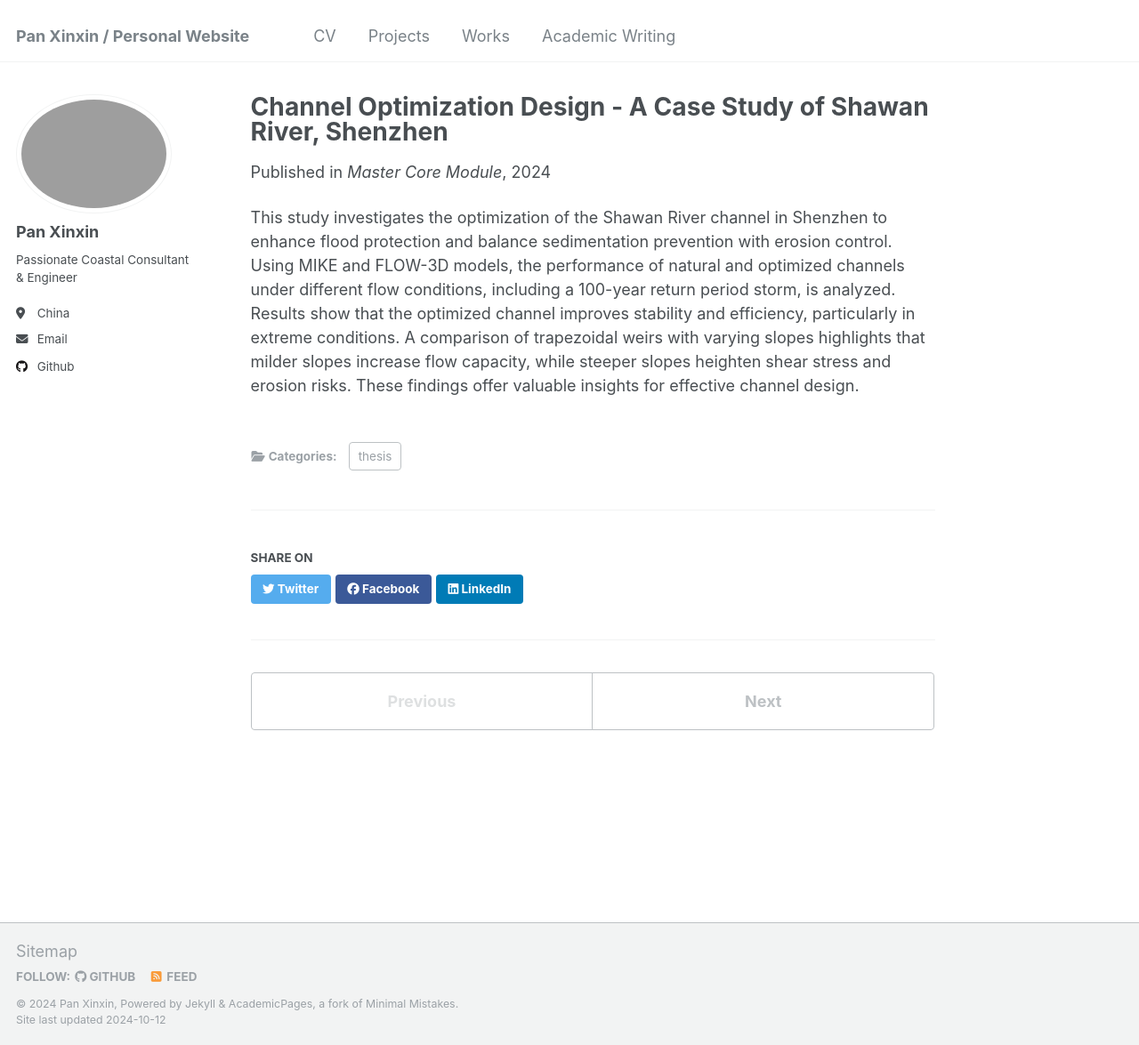
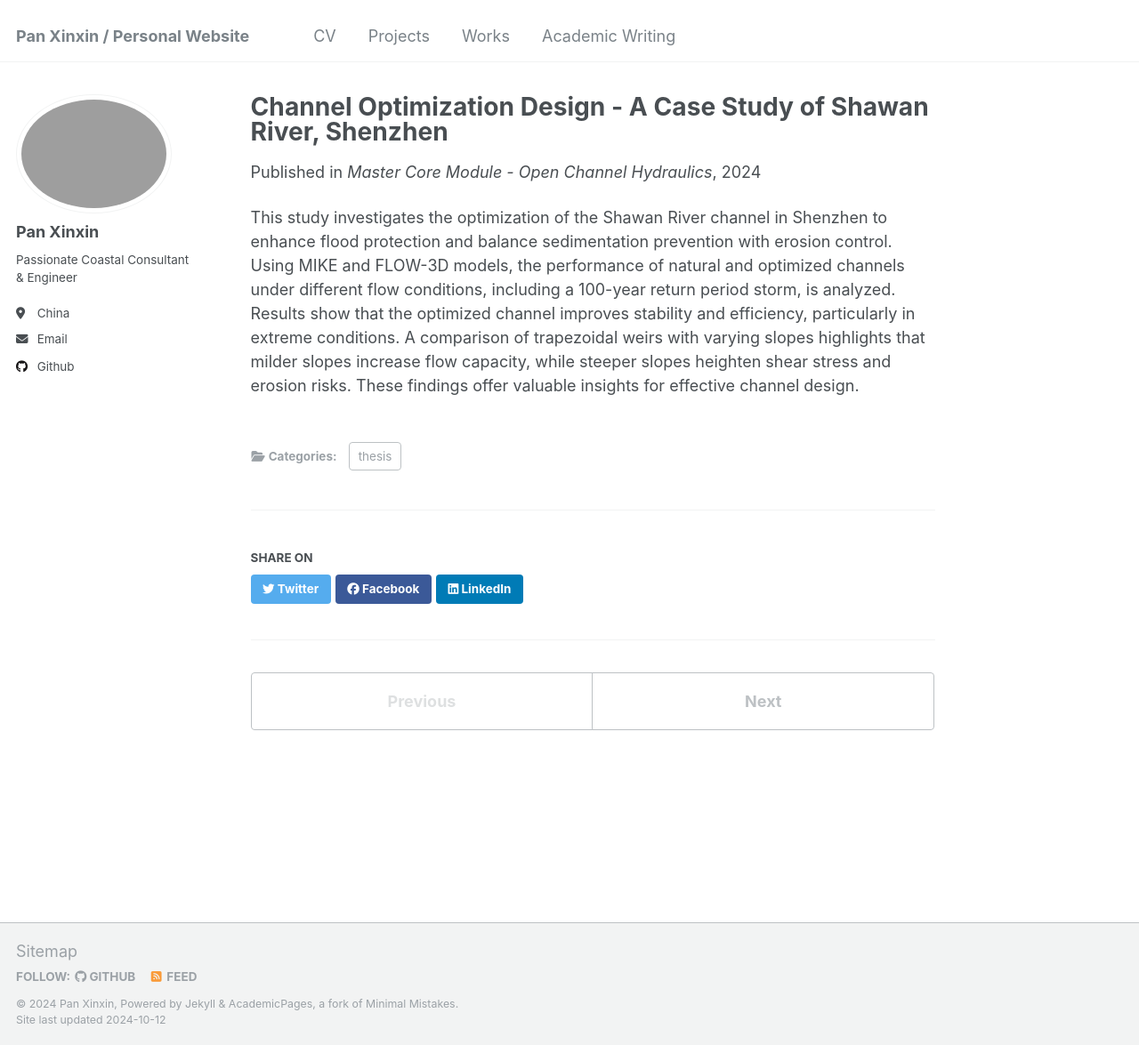
Before and after one commit to kingdaxing/kingdaxing.github.io, a Jekyll site: the page built from _publications/2009-10-01-paper-title-number-1.md, in a window 1280 px wide and 1175 px high. Shown: the whole window at 89% size. Built offline with Jekyll 4.4.1, drawn with Linux system fonts in a browser that asks for light colours.

Commit message:
Update 2009-10-01-paper-title-number-1.md

```diff
--- a/_publications/2009-10-01-paper-title-number-1.md
+++ b/_publications/2009-10-01-paper-title-number-1.md
@@ -5,7 +5,7 @@ category: thesis
 permalink: /publication/2009-10-01-paper-title-number-1
 excerpt: 'This study explores the optimization of the Shawan River channel in Shenzhen to enhance flood protection while balancing localized sediment prevention and erosion control.'
 date: 2024-01-15
-venue: 'Master Core Module'
+venue: 'Master Core Module - Open Channel Hydraulics'
 paperurl: 'http://kingdaxing.github.io/files/NO1.pdf'
 ---
 
```
